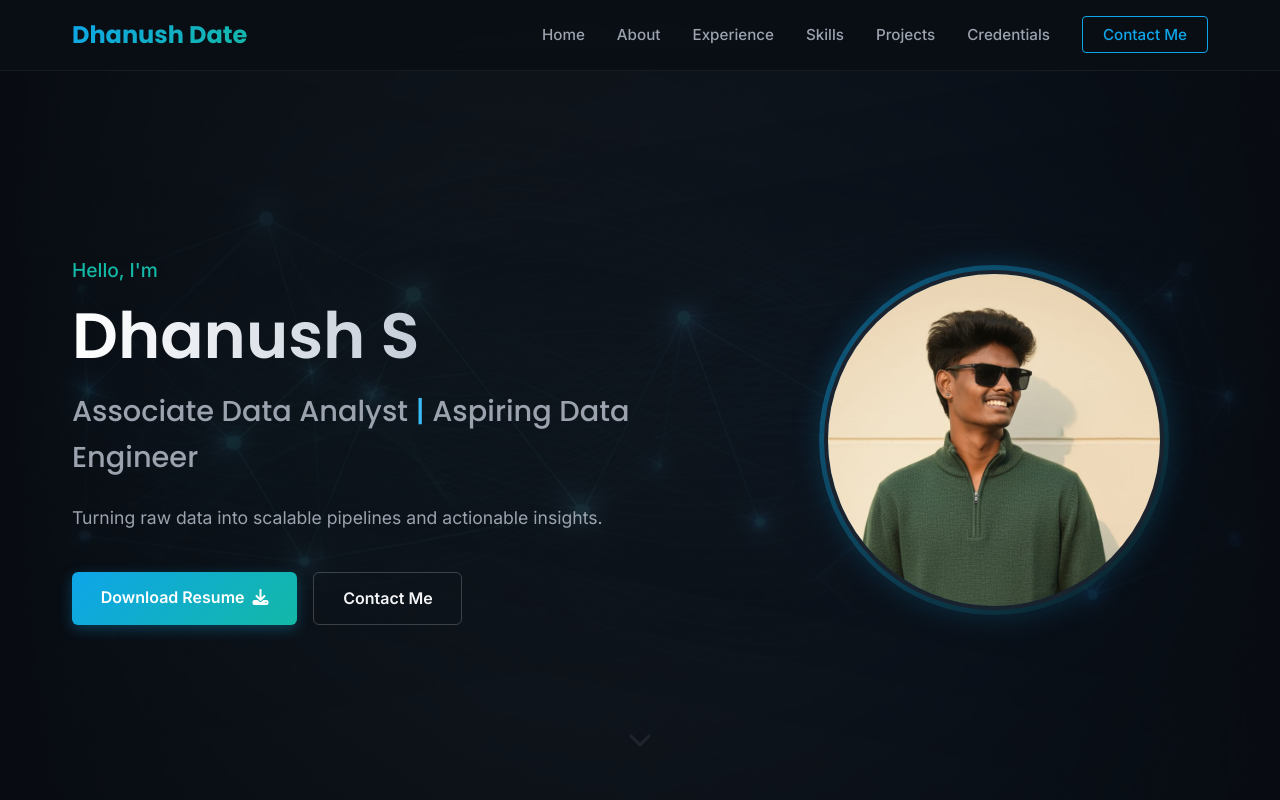
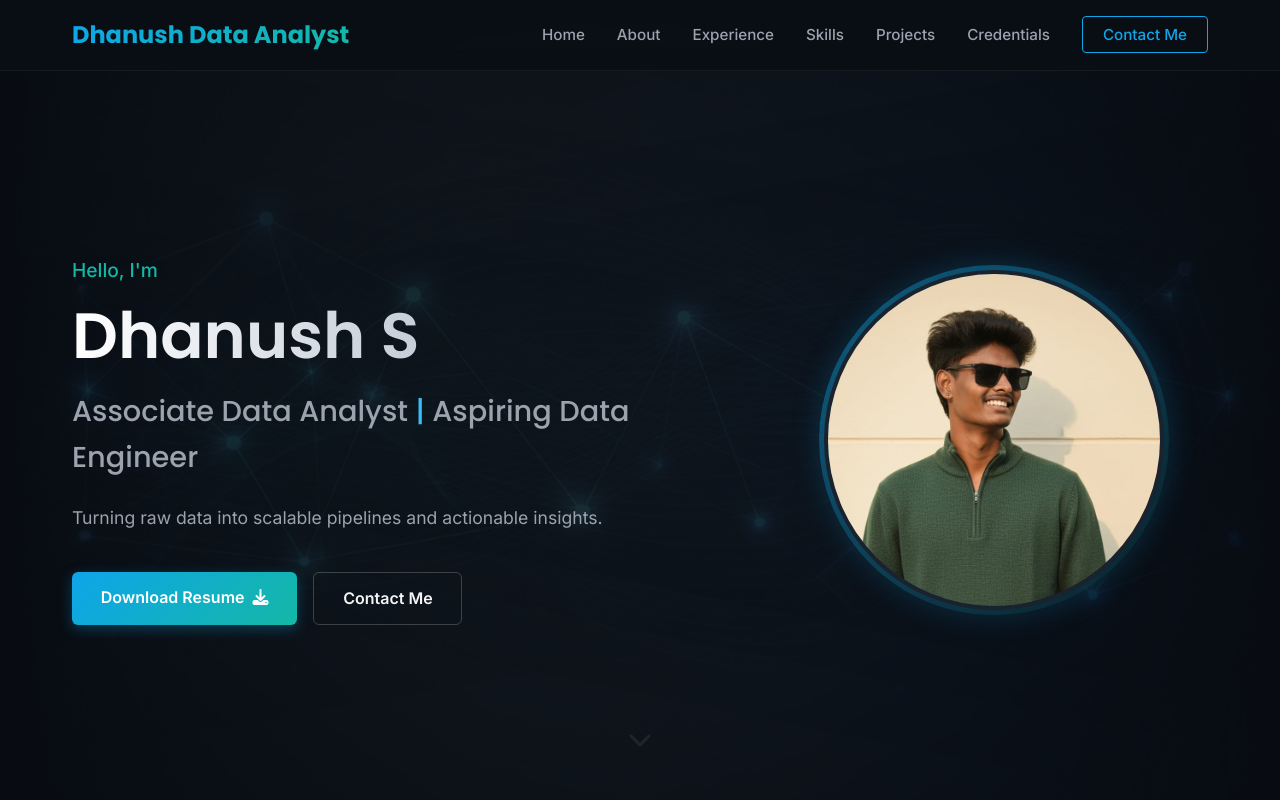
Before and after one commit to DHANUSHFSD/dhanush_data_analyst, a plain HTML site: page index.html in a window 1280 px wide. Shown: the top 800 px of the page. Drawn offline with Linux system fonts and the light colour scheme.

Commit message:
Update logo text from 'Dhanush Date' to 'Dhanush Data Analyst'

```diff
--- a/index.html
+++ b/index.html
@@ -20,7 +20,7 @@
 
     <nav id="navbar">
         <div class="container nav-container">
-            <a href="#" class="logo">Dhanush Date</a>
+            <a href="#" class="logo">Dhanush Data Analyst</a>
             <div class="nav-toggle" id="nav-toggle">
                 <i class="fas fa-bars"></i>
             </div>
```
